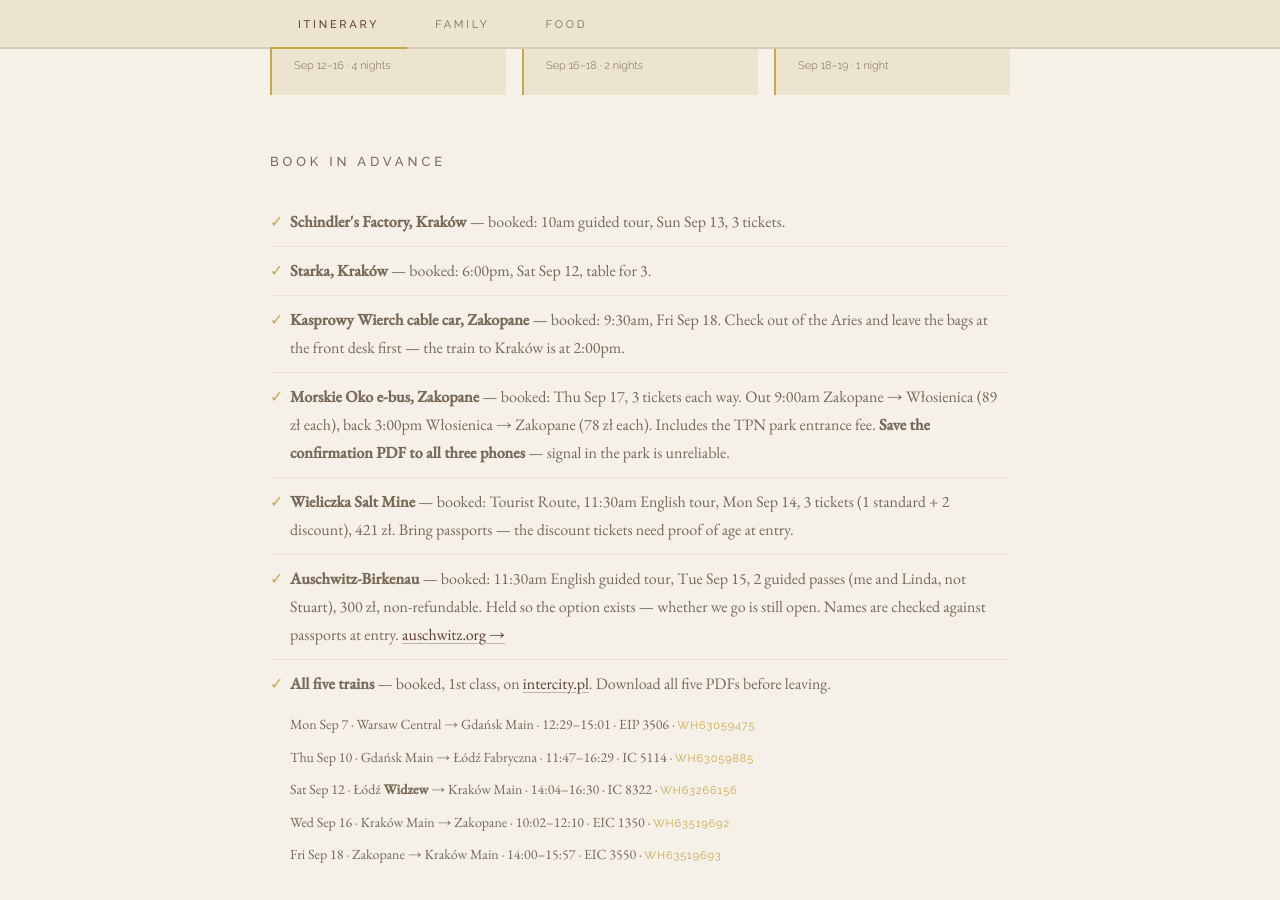
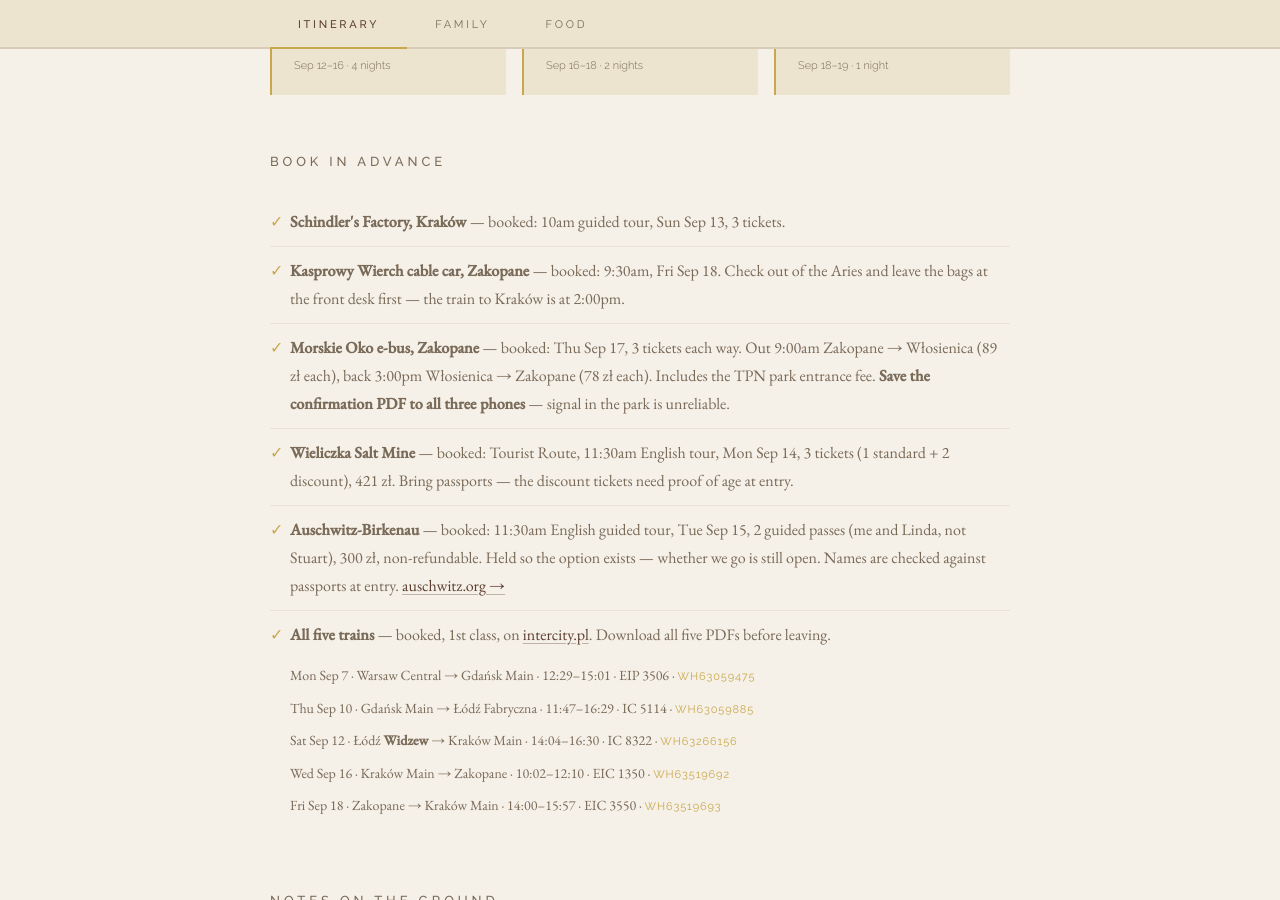
Before and after one commit to LordOfCorners/lordofcorners.github.io, a Jekyll site: the page poland-itinerary.html, which Jekyll copies as it is, in a window 1280 px wide and 900 px high, scrolled down 2140 px. Built offline with Jekyll 4.4.1, drawn with Linux system fonts in a browser that asks for light colours.

Commit message:
Drop the Starka reservation from Book in Advance
A dinner booking is a different kind of thing from timed-entry tickets,
and the Sep 12 row already shows it.

Co-Authored-By: Claude Opus 5 <noreply@anthropic.com>

```diff
--- a/poland-itinerary.html
+++ b/poland-itinerary.html
@@ -1008,7 +1008,6 @@
       <h2>Book in Advance</h2>
       <ul class="book-list">
         <li class="booked"><strong>Schindler's Factory, Kraków</strong> — booked: 10am guided tour, Sun Sep 13, 3 tickets.</li>
-        <li class="booked"><strong>Starka, Kraków</strong> — booked: 6:00pm, Sat Sep 12, table for 3.</li>
         <li class="booked"><strong>Kasprowy Wierch cable car, Zakopane</strong> — booked: 9:30am, Fri Sep 18. Check out of the Aries and leave the bags at the front desk first — the train to Kraków is at 2:00pm.</li>
         <li class="booked"><strong>Morskie Oko e-bus, Zakopane</strong> — booked: Thu Sep 17, 3 tickets each way. Out 9:00am Zakopane → Włosienica (89 zł each), back 3:00pm Włosienica → Zakopane (78 zł each). Includes the TPN park entrance fee. <strong>Save the confirmation PDF to all three phones</strong> — signal in the park is unreliable.</li>
         <li class="booked"><strong>Wieliczka Salt Mine</strong> — booked: Tourist Route, 11:30am English tour, Mon Sep 14, 3 tickets (1 standard + 2 discount), 421 zł. Bring passports — the discount tickets need proof of age at entry.</li>
```
